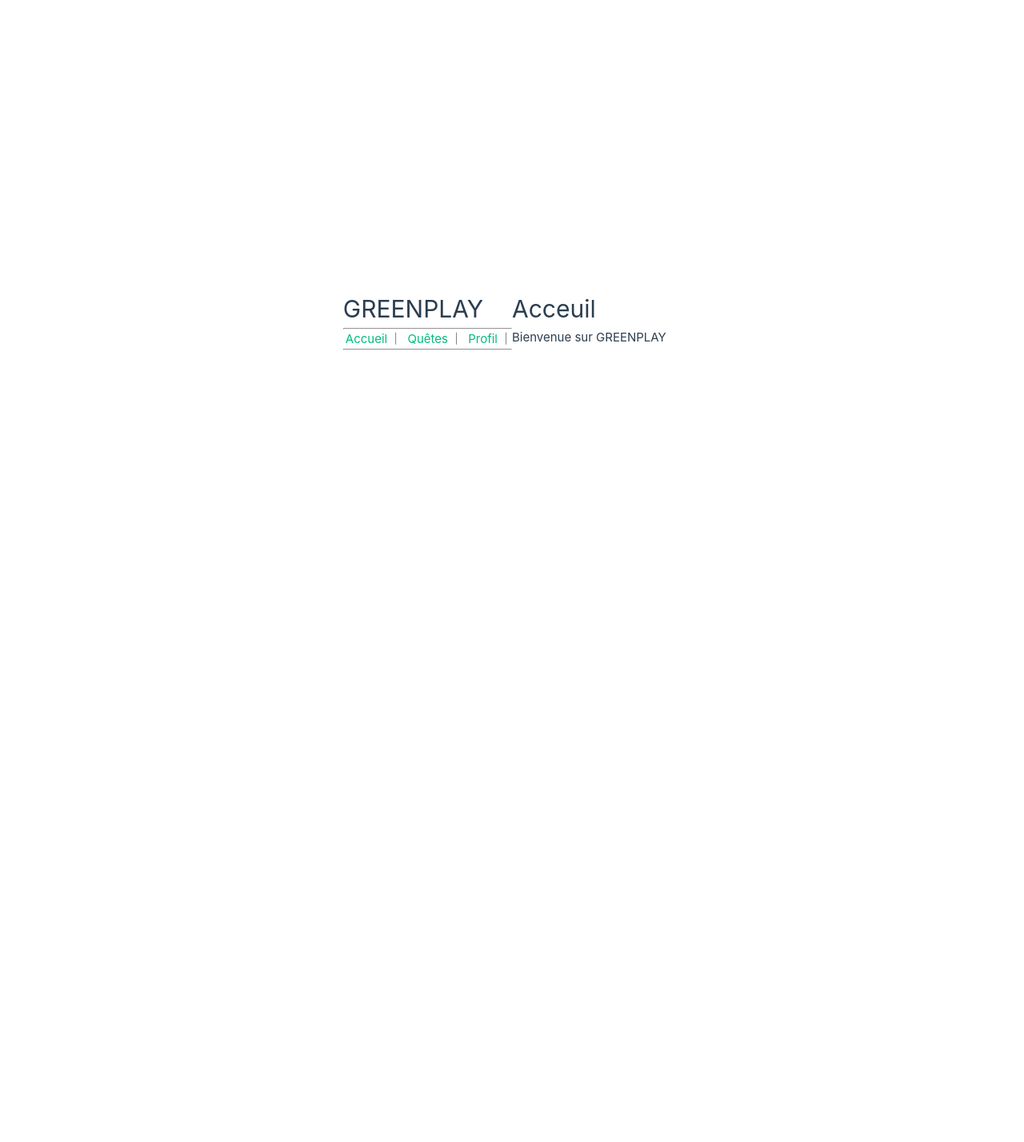
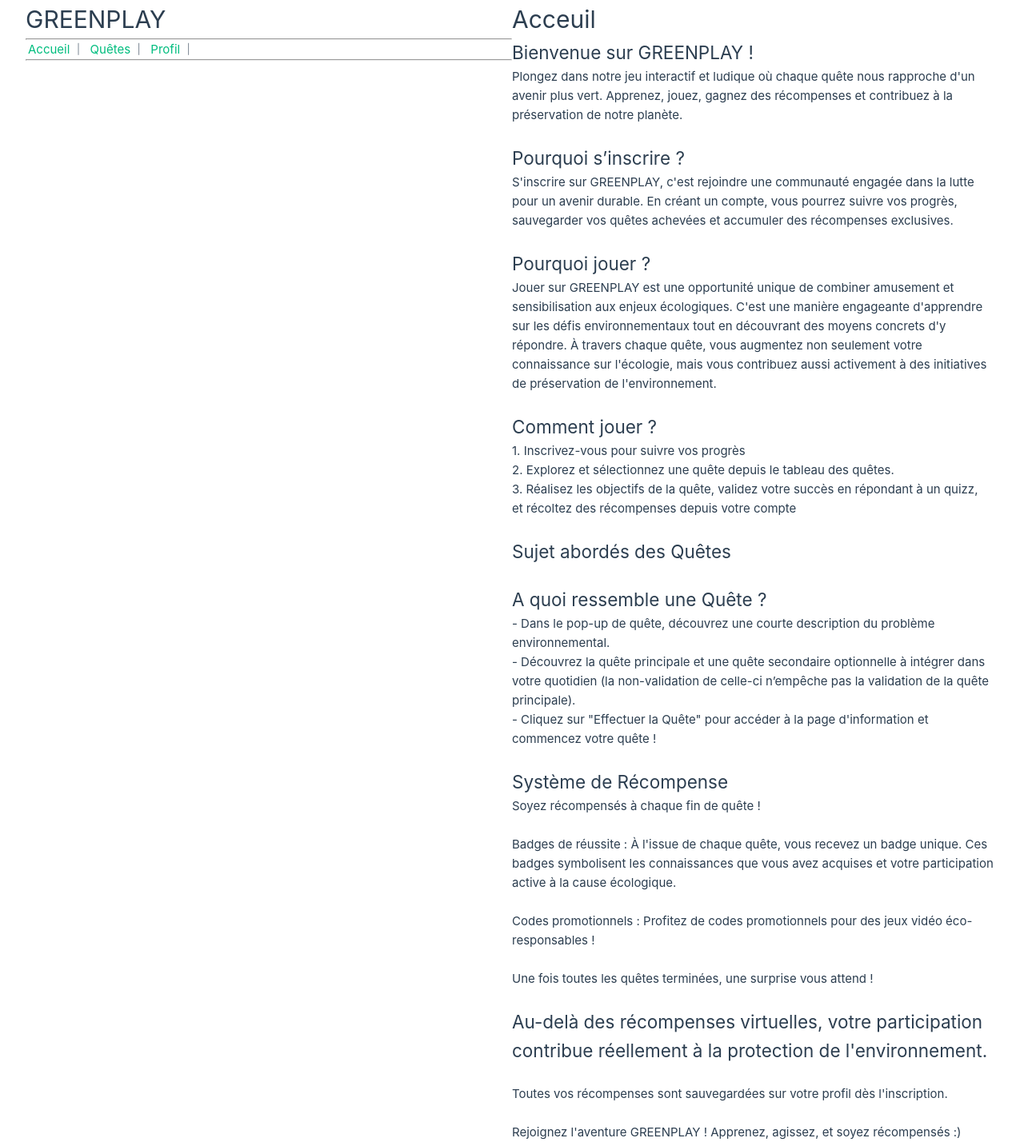
Before and after one commit to AliceGH-mmi22g02/SAE401, a Vue app: page / in a window 1280 px wide. Shown: the whole page at 80% size. Before the commit the page ends 800 px from the top, so only its background shows below. Built offline with nearby package versions, Linux system fonts and the light colour scheme.

Commit message:
Contenu page accueil

```diff
--- a/src/views/AccueilView.vue
+++ b/src/views/AccueilView.vue
@@ -3,6 +3,41 @@
 <template>
   <main>
     <h1>Acceuil </h1>
-    <p>Bienvenue sur GREENPLAY</p>
+    <h2>Bienvenue sur GREENPLAY !</h2>
+    <p>Plongez dans notre jeu interactif et ludique où chaque quête nous rapproche d'un avenir plus vert. Apprenez, jouez, gagnez des récompenses et contribuez à la préservation de notre planète.</p>
+    <br>
+    <h2>Pourquoi s’inscrire ?</h2>
+    <p>S'inscrire sur <strong>GREENPLAY</strong>, c'est rejoindre une communauté engagée dans la lutte pour un avenir durable. En créant un compte, vous pourrez suivre vos progrès, sauvegarder vos quêtes achevées et accumuler des récompenses exclusives.</p>
+    <br>
+    <h2>Pourquoi jouer ?</h2>
+    <p>Jouer sur <strong>GREENPLAY</strong> est une opportunité unique de combiner amusement et sensibilisation aux enjeux écologiques. C'est une manière engageante d'apprendre sur les défis environnementaux tout en découvrant des moyens concrets d'y répondre. À travers chaque quête, vous augmentez non seulement votre connaissance sur l'écologie, mais vous contribuez aussi activement à des initiatives de préservation de l'environnement.</p>
+    <br>
+    <h2>Comment jouer ?</h2>
+    <p>1. Inscrivez-vous pour suivre vos progrès<br>
+      2. Explorez et sélectionnez une quête depuis le tableau des quêtes.<br>
+      3. Réalisez les objectifs de la quête, validez votre succès en répondant à un quizz,<br> et récoltez des récompenses depuis votre compte<br>
+    </p>
+    <br>
+    <h2>Sujet abordés des Quêtes</h2>
+    <br>
+    <h2>A quoi ressemble une Quête ?</h2>
+    <p>- Dans le pop-up de quête, découvrez une courte description du problème environnemental.</p>
+    <p>- Découvrez la quête principale et une quête secondaire optionnelle à intégrer dans votre quotidien (la non-validation de celle-ci n’empêche pas la validation de la quête principale).</p>
+    <p>- Cliquez sur "Effectuer la Quête" pour accéder à la page d'information et commencez votre quête !</p>
+    <br>
+    <h2>Système de Récompense</h2>
+    <p><strong>Soyez récompensés à chaque fin de quête !</strong></p>
+    <br>
+    <p><strong>Badges de réussite :</strong> À l'issue de chaque quête, vous recevez un badge unique. Ces badges symbolisent les connaissances que vous avez acquises et votre participation active à la cause écologique.</p>
+    <br>
+    <p><strong>Codes promotionnels :</strong> Profitez de codes promotionnels pour des jeux vidéo éco-responsables !</p>
+    <br>
+    <p><strong>Une fois toutes les quêtes terminées, une <strong>surprise</strong> vous attend !</strong></p>
+    <br>
+    <h2>Au-delà des récompenses virtuelles, votre participation contribue réellement à la protection de l'environnement.</h2>
+    <br>
+    <p>Toutes vos récompenses sont sauvegardées sur votre profil dès l'inscription.</p>
+    <br>
+    <p>Rejoignez l'aventure <strong>GREENPLAY</strong> ! Apprenez, agissez, et soyez récompensés :)</p>
   </main>
 </template>
```
